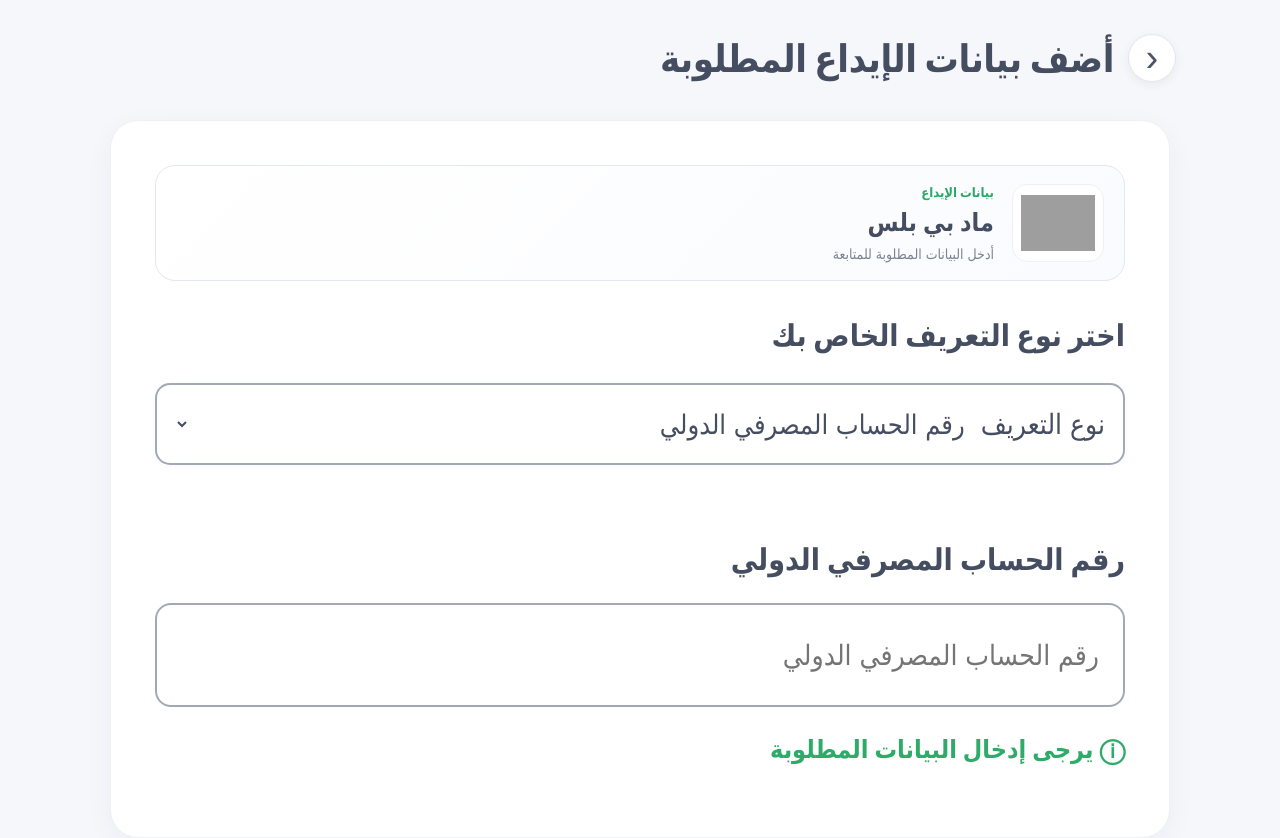
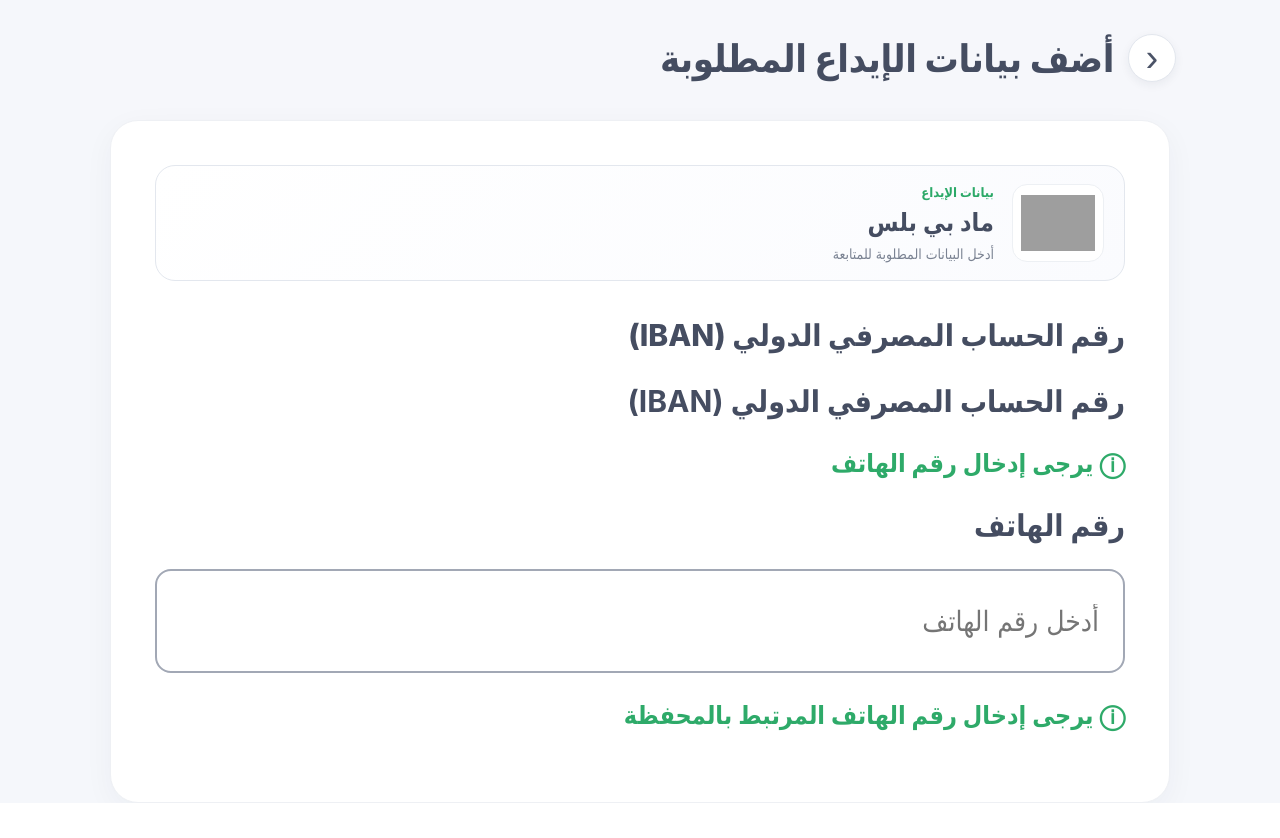
Before and after one commit to custmerwalletnew/Jordan, a plain HTML site: page index.html in a window 1280 px wide. Both pictures are taken after a click on the button "ماد بي بلس". After the commit the page ends 803 px from the top, so only its background shows below. Drawn offline with Linux system fonts and the light colour scheme; grey boxes are pictures that could not be loaded.

Commit message:
Add files via upload

```diff
--- a/index.html
+++ b/index.html
@@ -100,6 +100,8 @@
   .type-row{background:#fff;box-shadow:0 2px 8px rgba(31,42,68,.025)}
   .field-input{background:#fff;transition:border-color .15s ease,box-shadow .15s ease}
   .hint{display:flex;align-items:center;gap:8px;line-height:1.5}
+  #phoneField[hidden]{display:none!important}
+  #phoneField:not([hidden]){display:block}
   @media(max-width:520px){
     .page{padding:12px 12px 30px}
     .bank-profile{gap:13px;padding:14px;margin-bottom:30px}
@@ -145,19 +147,20 @@
         <span class="profile-subtitle">أدخل البيانات المطلوبة للمتابعة</span>
       </div>
     </div>
-    <h2>اختر نوع التعريف الخاص بك</h2>
+    <h2>رقم الحساب المصرفي الدولي (IBAN)</h2>
     <form id="depositForm" autocomplete="off">
-      <div class="type-row">
-        <label for="identityType">نوع التعريف</label>
-        <select class="field-select" id="identityType" name="identityType">
-          <option value="iban">رقم الحساب المصرفي الدولي</option>
-          <option value="account">رقم الحساب البنكي</option>
-        </select>
+      <label class="field-label" for="accountNumber" id="accountLabel">رقم الحساب المصرفي الدولي (IBAN)</label>
+      <input class="field-input" id="accountNumber" name="accountNumber" type="text"
+        placeholder="رقم الحساب المصرفي الدولي (IBAN)" inputmode="text" maxlength="34" required>
+      <p class="hint" id="formHint">ⓘ يرجى إدخال رقم الحساب المصرفي الدولي (IBAN)</p>
+
+      <div id="phoneField" hidden>
+        <label class="field-label" for="phoneNumber">رقم الهاتف</label>
+        <input class="field-input" id="phoneNumber" name="phoneNumber" type="tel"
+          placeholder="أدخل رقم الهاتف" inputmode="tel" autocomplete="tel">
+        <p class="hint">ⓘ يرجى إدخال رقم الهاتف المرتبط بالمحفظة</p>
       </div>
-      <label class="field-label" for="accountNumber" id="accountLabel">رقم الحساب المصرفي الدولي</label>
-      <input class="field-input" id="accountNumber" name="accountNumber" type="text"
-        placeholder="رقم الحساب المصرفي الدولي" inputmode="text" maxlength="34" required>
-      <p class="hint" id="formHint">ⓘ يرجى إدخال رقم الحساب المصرفي الدولي</p>
+
       <div class="form-status" id="formStatus" role="status">تم التحقق من تعبئة الحقل في هذا النموذج التجريبي فقط.</div>
     </form>
   </div>
@@ -204,6 +207,8 @@
   const selectedBankLogo = document.getElementById('selectedBankLogo');
   const backButton = document.getElementById('backToBanks');
   const identityType = document.getElementById('identityType');
+  const phoneField = document.getElementById('phoneField');
+  const phoneNumber = document.getElementById('phoneNumber');
   const accountLabel = document.getElementById('accountLabel');
   const accountNumber = document.getElementById('accountNumber');
   const form = document.getElementById('depositForm');
@@ -224,10 +229,18 @@
     }
     formStatus.style.display = 'none';
     accountNumber.value = '';
-    identityType.value = 'iban';
-    accountLabel.textContent = 'رقم الحساب المصرفي الدولي';
-    accountNumber.placeholder = 'رقم الحساب المصرفي الدولي';
-    document.getElementById('formHint').textContent = 'ⓘ يرجى إدخال البيانات المطلوبة';
+    const isMadPay = name.includes('ماد بي بلس') || name.includes('MadPay');
+    phoneField.hidden = !isMadPay;
+    phoneNumber.required = isMadPay;
+    accountNumber.required = !isMadPay;
+    accountNumber.closest('label')?.removeAttribute('hidden');
+    accountLabel.textContent = 'رقم الحساب المصرفي الدولي (IBAN)';
+    accountNumber.placeholder = 'أدخل رقم الحساب المصرفي الدولي (IBAN)';
+    accountNumber.hidden = isMadPay;
+    accountLabel.hidden = isMadPay;
+    document.getElementById('formHint').textContent = isMadPay
+      ? 'ⓘ يرجى إدخال رقم الهاتف'
+      : 'ⓘ يرجى إدخال رقم الحساب المصرفي الدولي (IBAN)';
     window.scrollTo(0,0);
   }
   bankCards.forEach(card => {
@@ -242,18 +255,11 @@
     document.title = 'البنوك والمحافظ الإلكترونية';
     window.scrollTo(0,0);
   });
-  identityType.addEventListener('change', () => {
-    const isIban = identityType.value === 'iban';
-    accountLabel.textContent = isIban ? 'رقم الحساب المصرفي الدولي' : 'رقم الحساب البنكي';
-    accountNumber.placeholder = isIban ? 'أدخل رقم الحساب المصرفي الدولي' : 'أدخل رقم الحساب البنكي';
-    accountNumber.maxLength = isIban ? 34 : 30;
-    document.getElementById('formHint').textContent = isIban
-      ? 'ⓘ يرجى إدخال رقم الحساب المصرفي الدولي'
-      : 'ⓘ يرجى إدخال رقم الحساب البنكي';
-  });
   form.addEventListener('submit', e => {
     e.preventDefault();
-    if(!accountNumber.value.trim()){ accountNumber.focus(); return; }
+    const isPhoneVisible = !phoneField.hidden;
+    const currentInput = isPhoneVisible ? phoneNumber : accountNumber;
+    if(!currentInput.value.trim()){ currentInput.focus(); return; }
     formStatus.style.display = 'block';
   });
 })();
```
